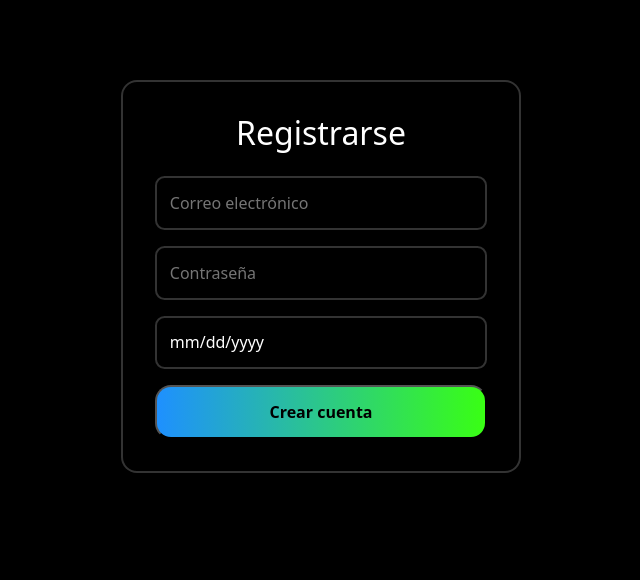
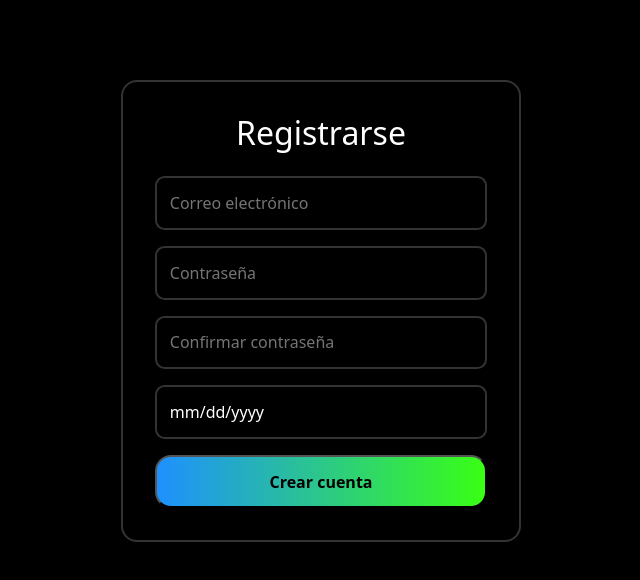
Before and after one commit to ZapMeow/Proyect_Coso_1, a React (Vite) app: page /session in a window 1280 px wide. Shown: the top 580 px of the page, without its empty margins (319-959 px from the left). Built offline with nearby package versions, Linux system fonts and the light colour scheme.

Commit message:
add confirm password

```diff
--- a/src/components/AuthForm.jsx
+++ b/src/components/AuthForm.jsx
@@ -2,11 +2,14 @@ import React from 'react';
 import { useState } from 'react';
 
 function AuthForm({ mode = 'login', onAuth }) {
+
   const [email, setEmail] = useState('');
   const [password, setPassword] = useState('');
   const [birthDate, setBirthDate] = useState('');
   const [error, setError] = useState('');
   const [userType, setUserType] = useState(null);
+  const [confirmPassword, setConfirmPassword] = useState('');
+
 
   const isRegister = mode === 'register';
 
@@ -46,6 +49,12 @@ function AuthForm({ mode = 'login', onAuth }) {
         setError('El usuario ya existe.');
         return;
       }
+
+        if (password !== confirmPassword) {
+        setError('Las contraseñas no coinciden.');
+        return;
+      }
+
 
       const typeUser = getUserType(email);
 
@@ -92,6 +101,13 @@ function AuthForm({ mode = 'login', onAuth }) {
         {isRegister && (
           <>
             <input
+              type="password"
+              placeholder="Confirmar contraseña"
+              value={confirmPassword}
+              onChange={(e) => setConfirmPassword(e.target.value)}
+              required
+            />
+            <input
               type="date"
               placeholder="Fecha de nacimiento"
               value={birthDate}
@@ -101,7 +117,7 @@ function AuthForm({ mode = 'login', onAuth }) {
 
             {userType === 'duocuc' && (
               <p style={{ color: '#39FF14', fontWeight: 'bold' }}>
-                Se detectó correo especial: usuario tipo <strong>DUOCUC</strong>.
+                Se detectó correo especial: <strong>DUOCUC</strong>.
               </p>
             )}
           </>
--- a/src/pages/MainPage.jsx
+++ b/src/pages/MainPage.jsx
@@ -64,10 +64,10 @@ function MainPage(){
                 </nav>
                 <div className='session'>
                     <Link to='/login'>
-                        <button>Registrarse</button>
+                        <button>Iniciar sesión</button>
                     </Link>
                     <Link to='/session'>
-                        <button>Iniciar sesión</button>
+                        <button>Registrarse</button>
                     </Link>
 
                 </div>
```
